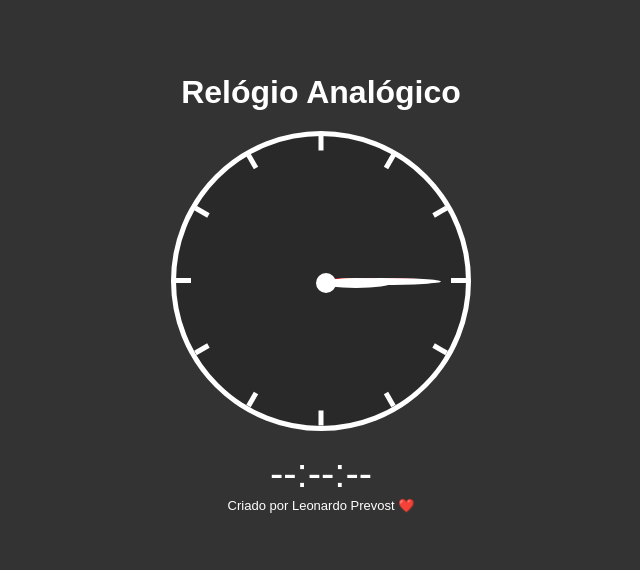
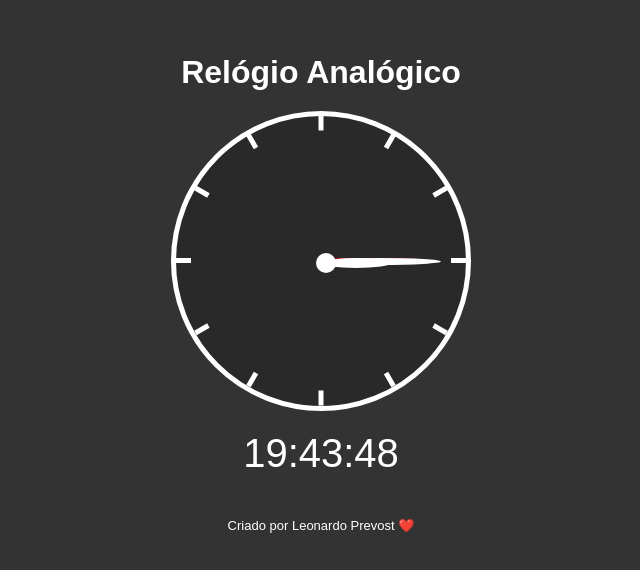
Before and after one commit to leonardo-prevost/clock, a plain HTML site: page index.html in a window 1280 px wide. Shown: the part 106-676 px from the top of the page, without its empty margins (319-959 px from the left). Drawn offline with Linux system fonts and the light colour scheme.

Commit message:
added JS in digital clock and update CSS

```diff
--- a/script.js
+++ b/script.js
@@ -0,0 +1,15 @@
+let digitalElement = document.querySelector('.digital');
+let sElement = document.querySelector('.p_s');
+let mElement = document.querySelector('.p_m');
+let hElement = document.querySelector('.p_h');
+
+function updateClock() {
+    let now = new Date();
+    let hour = now.getHours();
+    let minute = now.getMinutes();
+    let second = now.getSeconds();
+
+    digitalElement.innerHTML = `${hour}:${minute}:${second}`;
+}
+
+setInterval(updateClock, 1000);
--- a/style.css
+++ b/style.css
@@ -92,8 +92,11 @@ h1 {
     margin-top: 20px;
 }
 
+footer {
+    margin-top:40px;
+}
+
 footer span, a{
-    margin-top: 20px;
     color: #FFF;
     font-size: 13px;
     text-decoration: none;
```
